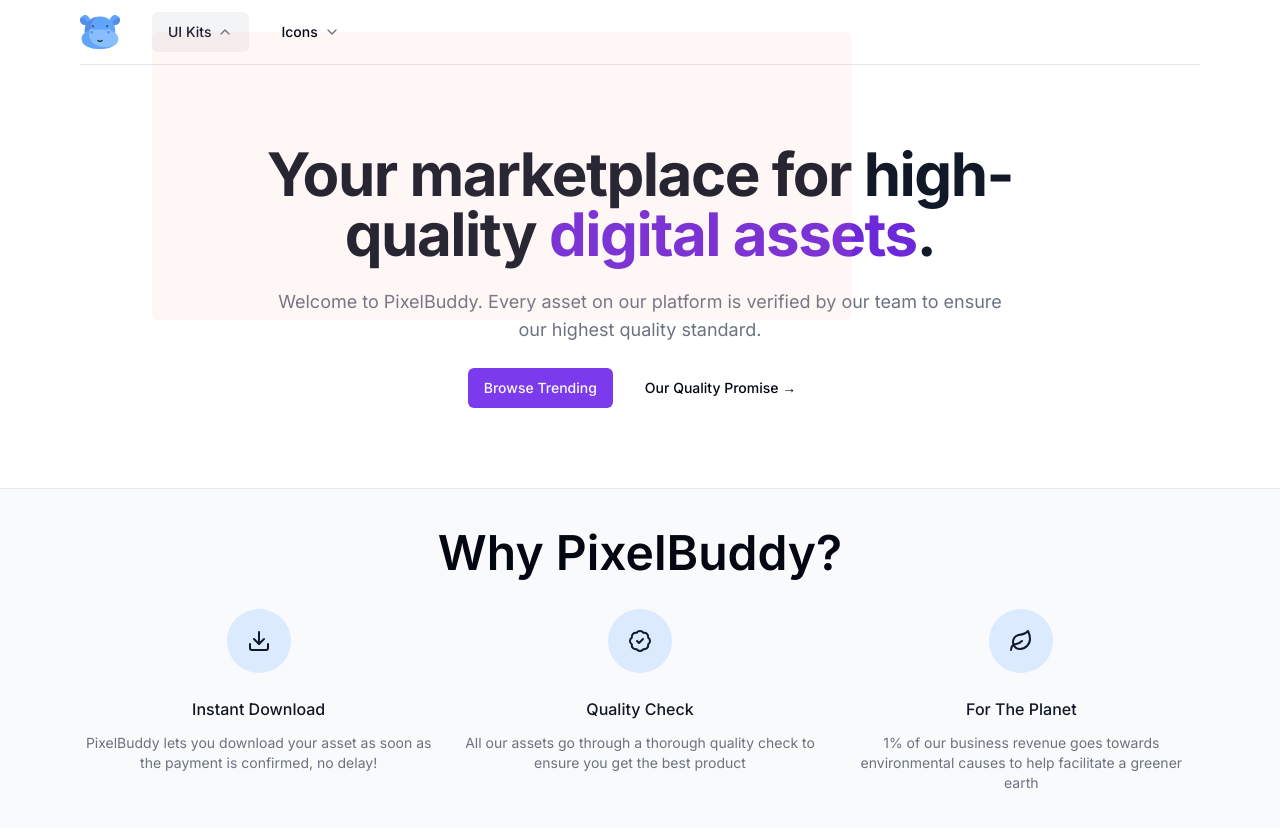
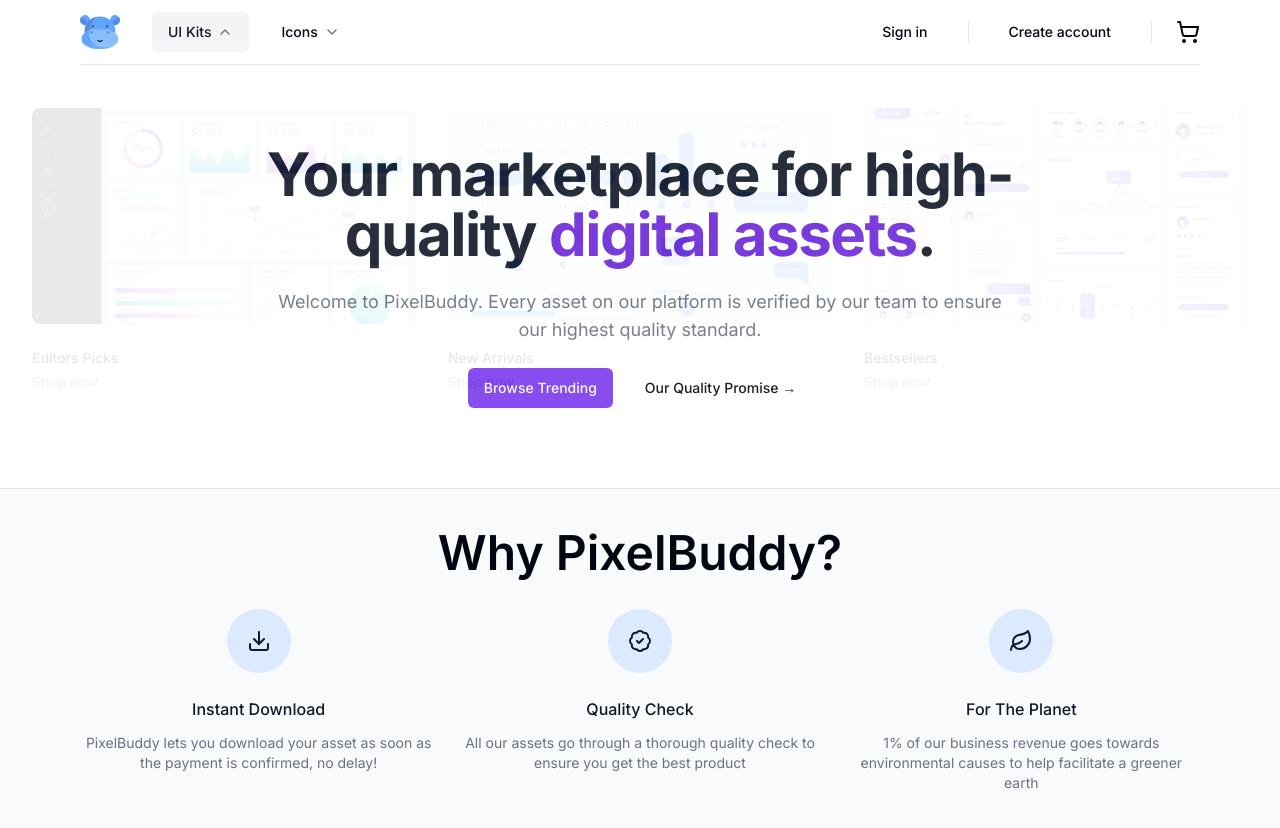
Before and after one commit to afridiwhatever/pixelbuddy, a Next.js app: page / in a window 1280 px wide. Both pictures are taken after a click on the button "UI Kits". Shown: the top 828 px of the page. Built offline with nearby package versions, Linux system fonts and the light colour scheme.

Commit message:
navbar right side elements

```diff
--- /dev/null
+++ b/src/components/Cart.tsx
@@ -0,0 +1,12 @@
+import React from "react";
+import { ShoppingCart } from "lucide-react";
+
+const Cart = () => {
+  return (
+    <div>
+      <ShoppingCart />
+    </div>
+  );
+};
+
+export default Cart;
--- a/src/components/NavItem.tsx
+++ b/src/components/NavItem.tsx
@@ -4,11 +4,19 @@
 import { Button } from "./ui/button";
 import { ChevronDown } from "lucide-react";
 import { cn } from "@/lib/utils";
+import Image from "next/image";
+import Link from "next/link";
 
-const NavItem = ({ category, isAnyOpen, isOpen, handleOpen }: NavItemProps) => {
+const NavItem = ({
+  category,
+  isAnyOpen,
+  isOpen,
+  handleOpen,
+  close,
+}: NavItemProps) => {
   return (
-    <div>
-      <div className="relative flex items-center">
+    <div className="flex">
+      <div className="flex items-center">
         <Button
           onClick={handleOpen}
           variant={isOpen ? "secondary" : "ghost"}
@@ -21,30 +29,59 @@
             })}
           />
         </Button>
+      </div>
 
-        {isOpen ? (
-          //   <div
-          //     className={cn(
-          //       "bg-red-300 absolute top-full h-72 w-[700px] rounded-md text-sm text-muted-foreground",
-          //       {
-          //         "animate-in fade-in-10 slide-in-from-top-5": !isAnyOpen,
-          //       }
-          //     )}
-          //   ></div>
+      {isOpen ? (
+        <div
+          className={cn(
+            "absolute top-full inset-x-0 rounded-md text-sm text-muted-foreground overflow-hidden",
+            {
+              "animate-in fade-in-10 slide-in-from-top-5": isAnyOpen,
+            }
+          )}
+        >
+          <div
+            className="absolute inset-0 top-1/2 shadow bg-white"
+            aria-hidden="true"
+          ></div>
 
-          <div
-            className={`bg-red-300 absolute top-full h-72 w-[700px] rounded-md text-sm text-muted-foreground ${
-              isAnyOpen !== false
-                ? "animate-in fade-in-10 slide-in-from-top-5"
-                : ""
-            }`}
-          ></div>
-        ) : //   <div
-        //     className={`bg-red-300 absolute top-full h-72 w-[700px] rounded-md text-sm text-muted-foreground animate-in fade-in-10 slide-in-from-top-5`}
-        //   ></div>
+          <div className="relative bg-white">
+            <div className="mx-auto max-w-7xl px-8">
+              <div className="grid grid-cols-4 gap-x-8 gap-y-10 py-16">
+                <div className="col-span-4 col-start-1 grid grid-cols-3 gap-x-8">
+                  {category.featured.map((item) => {
+                    return (
+                      <div
+                        key={item.name}
+                        className="group relative text-base sm:text-sm"
+                      >
+                        <div className="relative aspect-video overflow-hidden rounded-lg bg-gray-100 group-hover:opacity-75">
+                          <Image
+                            src={item.imageSrc}
+                            alt="product category image"
+                            fill
+                            className="object-cover object-center"
+                          />
+                        </div>
 
-        null}
-      </div>
+                        <Link
+                          href={item.href}
+                          className="mt-6 block font-medium text-gray-900"
+                        >
+                          {item.name}
+                        </Link>
+                        <p className="mt-1" aria-hidden="true">
+                          Shop now
+                        </p>
+                      </div>
+                    );
+                  })}
+                </div>
+              </div>
+            </div>
+          </div>
+        </div>
+      ) : null}
     </div>
   );
 };
--- a/src/components/NavItems.tsx
+++ b/src/components/NavItems.tsx
@@ -1,16 +1,38 @@
 "use client";
 
-import { useState } from "react";
+import { useState, useRef, useEffect } from "react";
 import { PRODUCT_CATEGORIES } from "@/config";
 import NavItem from "./NavItem";
+import { useOnClickOutside } from "@/hooks/use-on-click-outside";
 
 const NavItems = () => {
   const [activeIndex, setActiveIndex] = useState<null | number>(null);
 
   const isAnyOpen = activeIndex !== null;
 
+  const navRef = useRef<HTMLDivElement | null>(null);
+
+  const close = () => {
+    setActiveIndex(null);
+  };
+
+  useEffect(() => {
+    const handler = (e: KeyboardEvent) => {
+      if (e.key === "Escape") {
+        close();
+      }
+    };
+    document.addEventListener("keydown", handler);
+
+    return () => {
+      document.removeEventListener("keydown", handler);
+    };
+  }, []);
+
+  useOnClickOutside(navRef, close);
+
   return (
-    <div className=" flex gap-4">
+    <div className="flex gap-4 h-full" ref={navRef}>
       {PRODUCT_CATEGORIES.map((category, index) => {
         const handleOpen = () => {
           if (activeIndex === index) {
@@ -27,6 +49,7 @@
             isOpen={isOpen}
             handleOpen={handleOpen}
             key={category.value}
+            close={close}
           />
         );
       })}
--- a/src/components/Navbar.tsx
+++ b/src/components/Navbar.tsx
@@ -2,14 +2,18 @@
 import MaxWidthWrapper from "./MaxWidthWrapper";
 import { Icons } from "./Icons";
 import NavItems from "./NavItems";
+import { buttonVariants } from "./ui/button";
+import Cart from "./Cart";
 
 const Navbar = () => {
+  const user = null;
   return (
     <header className="h-16 sticky z-50 top-0 inset-x-0 bg-whit">
       <MaxWidthWrapper>
         <div className="border-b border-gray-200 ">
           <div className="flex h-16 items-center">
             {/* todo: mobile nav */}
+
             <div className="ml-4 flex lg:ml-0 ">
               <Link href="/">
                 <Icons.logo className="h-10 w-10" />
@@ -20,6 +24,52 @@
             <div className="hidden lg:block lg:ml-8 w-full">
               <NavItems />
             </div>
+
+            {/* right side stuff */}
+            <div className="ml-auto flex items-center">
+              <div className="hidden lg:flex lg:flex-1 lg:items-center lg:justify-end lg:space-x-6">
+                {user ? (
+                  <>
+                    <div className="h-8 w-24 bg-red-200"></div>
+                    <span className="h-6 w-px bg-gray-200" aria-hidden="true" />
+                  </>
+                ) : (
+                  <>
+                    <Link
+                      href="/sign-in"
+                      className={buttonVariants({
+                        variant: "ghost",
+                      })}
+                    >
+                      Sign in
+                    </Link>
+
+                    <span className="h-6 w-px bg-gray-200" aria-hidden="true" />
+
+                    <Link
+                      href="/sign-up"
+                      className={buttonVariants({
+                        variant: "ghost",
+                      })}
+                    >
+                      Create account
+                    </Link>
+                    <div className="flex lg:ml-6">
+                      <span
+                        className="h-6 w-px bg-gray-200"
+                        aria-hidden="true"
+                      />
+                    </div>
+                  </>
+                )}
+
+                <div className="ml-4 flow-root lg:ml-6">
+                  <Link href="/cart">
+                    <Cart />
+                  </Link>
+                </div>
+              </div>
+            </div>
           </div>
         </div>
       </MaxWidthWrapper>
--- a/src/config/index.ts
+++ b/src/config/index.ts
@@ -6,17 +6,17 @@
       {
         name: "Editors Picks",
         href: "#",
-        imageSrc: "nav/ui-kits/mixed.jpg",
+        imageSrc: "/nav/ui-kits/mixed.jpg",
       },
       {
         name: "New Arrivals",
         href: "#",
-        imageSrc: "nav/ui-kits/blue.jpg",
+        imageSrc: "/nav/ui-kits/blue.jpg",
       },
       {
         name: "Bestsellers",
         href: "#",
-        imageSrc: "nav/ui-kits/purple.jpg",
+        imageSrc: "/nav/ui-kits/purple.jpg",
       },
     ],
   },
@@ -27,17 +27,17 @@
       {
         name: "Favorite Picks",
         href: "#",
-        imageSrc: "nav/icons/picks.jpg",
+        imageSrc: "/nav/icons/picks.jpg",
       },
       {
         name: "New Arrivals",
         href: "#",
-        imageSrc: "nav/icons/new.jpg",
+        imageSrc: "/nav/icons/new.jpg",
       },
       {
         name: "Bestselling Icons",
         href: "#",
-        imageSrc: "nav/icons/bestsellers.jpg",
+        imageSrc: "/nav/icons/bestsellers.jpg",
       },
     ],
   },
--- /dev/null
+++ b/src/hooks/use-on-click-outside.ts
@@ -0,0 +1,27 @@
+import { RefObject, useEffect } from "react";
+
+type Event = MouseEvent | TouchEvent;
+
+export const useOnClickOutside = <T extends HTMLElement = HTMLElement>(
+  ref: RefObject<T>,
+  handler: (event: Event) => void
+) => {
+  useEffect(() => {
+    const listener = (event: Event) => {
+      const el = ref?.current;
+      if (!el || el.contains((event?.target as Node) || null)) {
+        return;
+      }
+
+      handler(event); // Call the handler only if the click is outside of the element passed.
+    };
+
+    document.addEventListener("mousedown", listener);
+    document.addEventListener("touchstart", listener);
+
+    return () => {
+      document.removeEventListener("mousedown", listener);
+      document.removeEventListener("touchstart", listener);
+    };
+  }, [ref, handler]); // Reload only if ref or handler changes
+};
--- a/src/types/index.ts
+++ b/src/types/index.ts
@@ -7,4 +7,5 @@
   handleOpen: () => void;
   isOpen: boolean;
   isAnyOpen: boolean;
+  close: () => void;
 }
```
